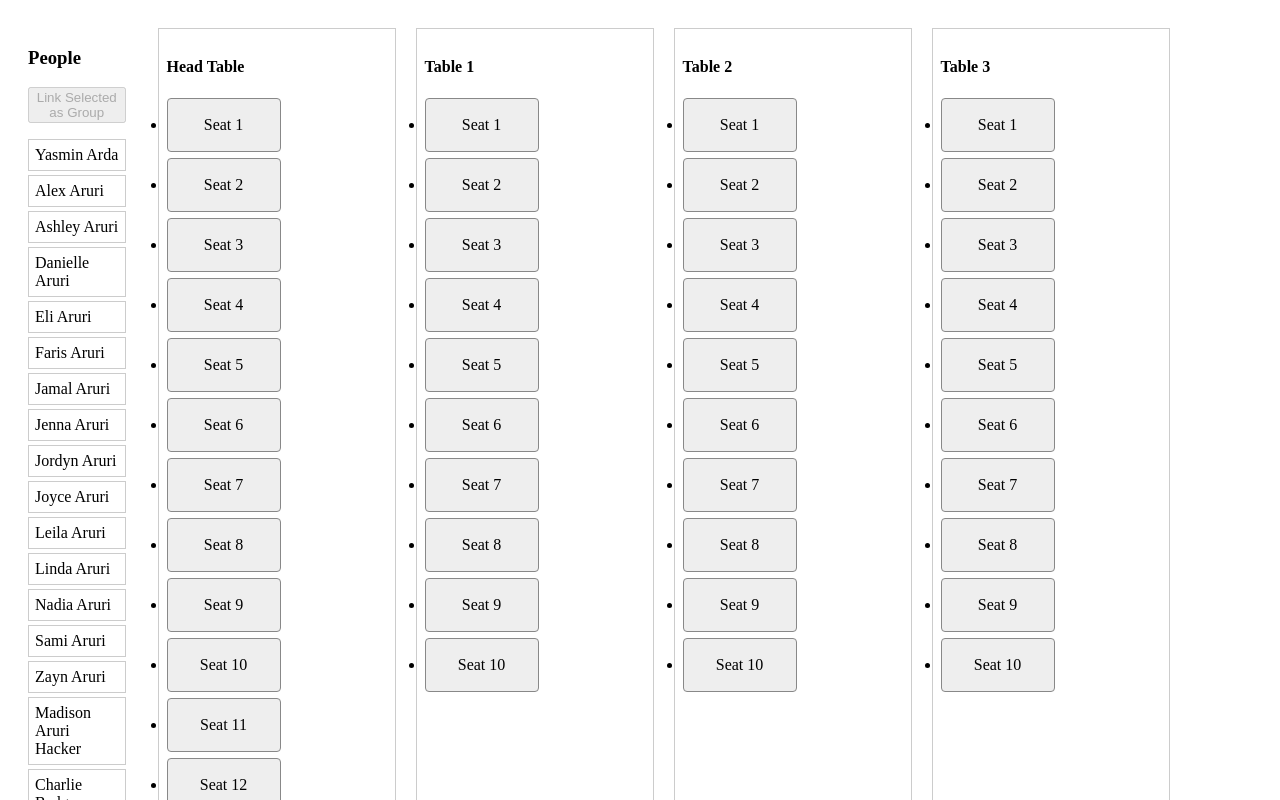
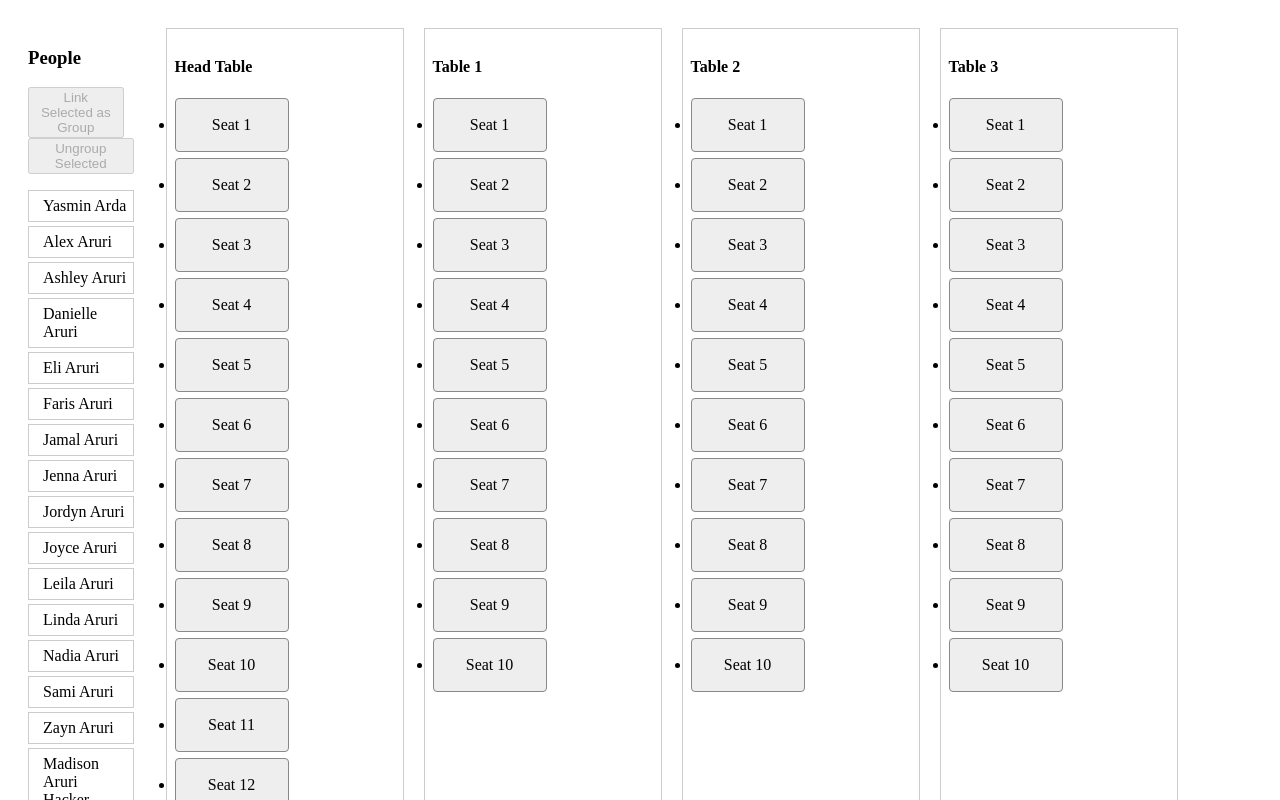
Before and after one commit to jacksonhack/wedding-seating-chart, a React (Vite) app in the folder seating-chart/: page / in a window 1280 px wide. Shown: the top 800 px of the page. Built offline with nearby package versions, Linux system fonts and the light colour scheme.

Commit message:
group/ungroup

```diff
--- a/seating-chart/src/components/PeopleList.tsx
+++ b/seating-chart/src/components/PeopleList.tsx
@@ -48,12 +48,27 @@ const PeopleList: React.FC<Props> = ({ people, onGroupUpdate }) => {
     return a.lastName.localeCompare(b.lastName) || a.firstName.localeCompare(b.firstName);
   });
 
+  const ungroup = () => {
+    if (selected.size === 0) return;
+    onGroupUpdate(
+      people.map((p) =>
+        selected.has(p.id) ? { ...p, groupId: null } : p
+      )
+    );
+    setSelected(new Set());
+  };
+
   return (
     <div>
       <h3>People</h3>
-      <button onClick={group} disabled={selected.size < 2}>
-        Link Selected as Group
-      </button>
+      <div style={{ marginBottom: '10px' }}>
+        <button onClick={group} disabled={selected.size < 2} style={{ marginRight: '10px' }}>
+          Link Selected as Group
+        </button>
+        <button onClick={ungroup} disabled={selected.size === 0}>
+          Ungroup Selected
+        </button>
+      </div>
       <ul style={{ listStyle: 'none', padding: 0 }}>
         {sortedPeople.map((p) => (
           <DraggablePerson
@@ -96,13 +111,15 @@ const DraggablePerson = ({
       style={{
         padding: '6px',
         margin: '4px 0',
-        border: person.groupId ? `3px solid #${stringToColor(person.groupId)}` : '1px solid #ccc',
+        border: person.groupId ? `3px solid #${stringToColor(person.groupId)}` : (isSelected ? '2px solid #66b' : '1px solid #ccc'),
         background: isSelected ? '#def' : '#fff',
         cursor: 'pointer',
+        display: 'flex',
+        alignItems: 'center',
       }}
     >
+      <span style={{ marginRight: '8px', fontSize: '14px' }}>{isSelected ? '✓' : ' '}</span>
       {person.firstName} {person.lastName}
-      {person.groupId ? ` (Group)` : ''}
     </li>
   );
 };
--- a/seating-chart/src/components/Seat.tsx
+++ b/seating-chart/src/components/Seat.tsx
@@ -72,7 +72,7 @@ const Seat: React.FC<Props> = ({ seatNumber, assignedPerson, onAssignPerson, onR
               borderRadius: '3px'
             }}
           >
-            {assignedPerson.groupId ? 'Remove Group' : 'Remove'}
+            {assignedPerson.groupId ? 'Unseat Group' : 'Unseat Person'}
           </button>
         </div>
       ) : (
```
